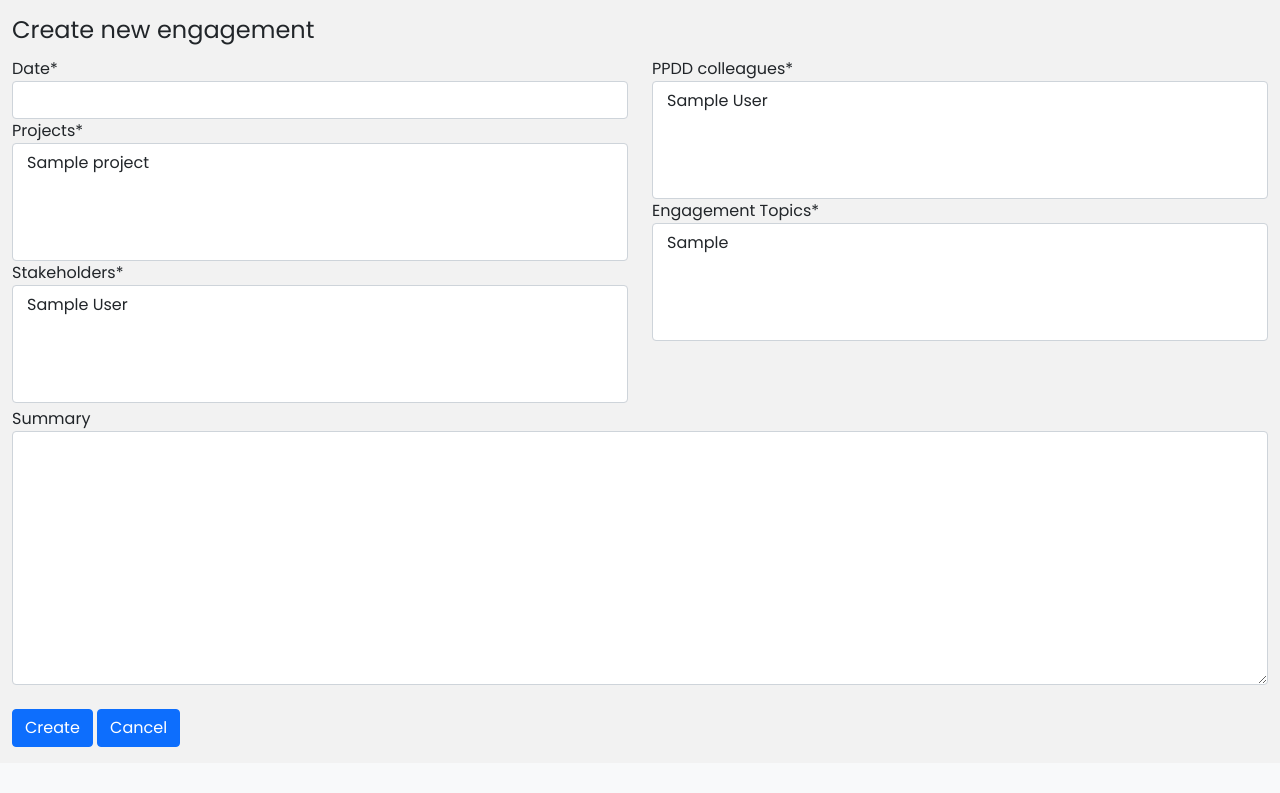
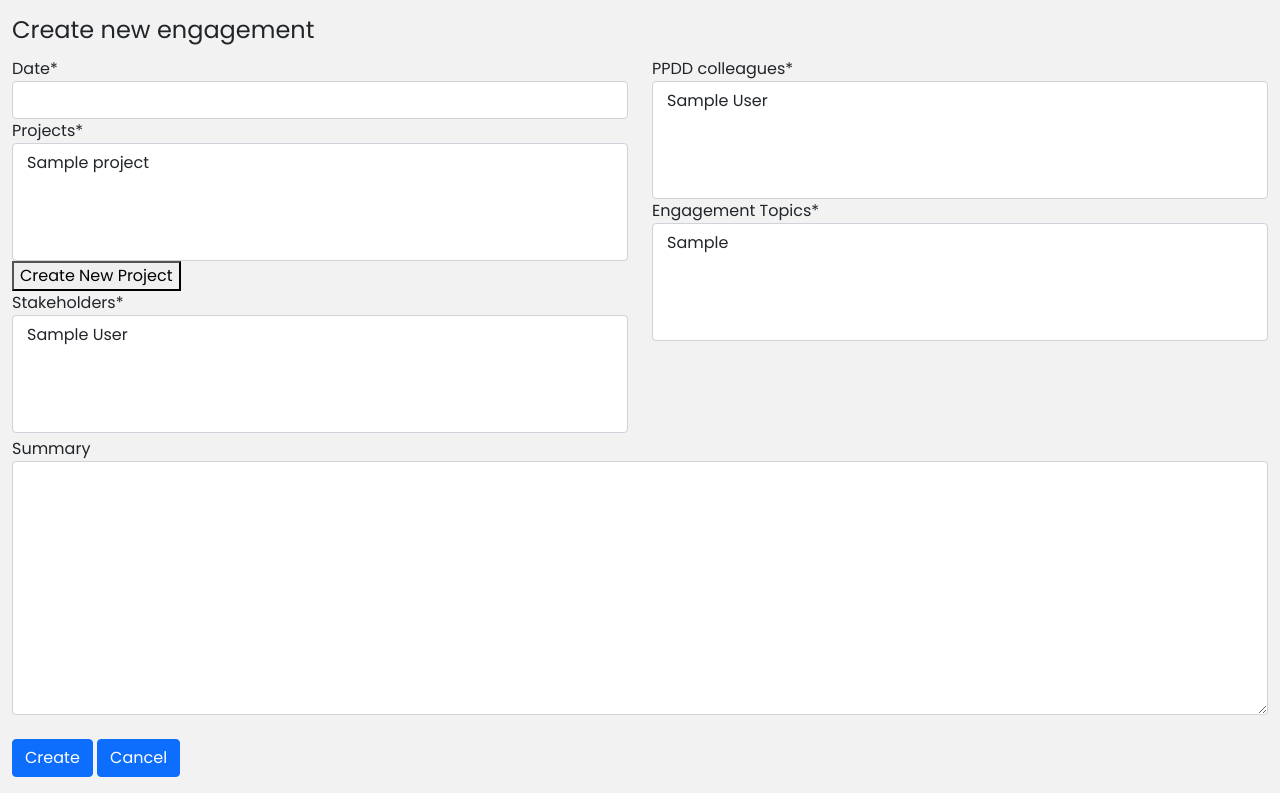
Before and after one commit to banillie/project_tracker, a Django app: page /engagements/create/ in a window 1280 px wide. Shown: the part 64-857 px from the top of the page. Before the commit the page ends 811 px from the top, so only its background shows below. Run offline with Django 3.2, Linux system fonts and the light colour scheme; a user stored in the database is signed in; tables that the repository leaves empty hold one stand-in row (values such as "Sample post"); parts of the project's set-up code (start-up, migrations or seed data) failed here and were passed over; some libraries are stand-ins or nearby versions.

Commit message:
htmx ajax call to add projects on fly in engagements form

```diff
--- a/engagements/forms.py
+++ b/engagements/forms.py
@@ -29,10 +29,6 @@ class EngagementForm(forms.ModelForm):
         widget=Select2Multiple(select2attrs={'width': '100%'}),
         label='Engagement Topics'
     )
-    # engagement_workstreams = forms.ModelMultipleChoiceField(
-    #     queryset=EngagementWorkStream.objects.all(),
-    #     widget=Select2Multiple(select2attrs={'width': '100%'}),
-    # )
     summary = forms.CharField(
         widget=forms.Textarea,
         required=False,
--- a/engagements/templates/engagements/engagement_create.html
+++ b/engagements/templates/engagements/engagement_create.html
@@ -24,7 +24,9 @@
                                     });
                                 });
                             </script>
-                            {{ form.projects|as_crispy_field }}
+
+                            {% include "engagements/partials/hx_create_project_partial.html" %}
+
                             {{ form.stakeholders|as_crispy_field }}
                         </div>
                         <div class="col-lg-6 col-md-6 col-sm-12 col-xs-12">
--- /dev/null
+++ b/engagements/templates/engagements/partials/hx_create_project_partial.html
@@ -0,0 +1,21 @@
+{% load crispy_forms_tags %}
+<div id="create-new-project-hx-container">
+    {{ form.projects|as_crispy_field }}
+    <button
+	hx-get="{{ hx_create_project_url }}"
+	hx-target="#create-project-modal"
+	hx-trigger="click"
+    hx-swap="innerHTML"
+	_="on htmx:afterOnLoad wait 10ms then add .show to #modal then add
+	.show to #modal-backdrop">
+       Create New Project
+    </button>
+ </div>
+
+<script type="text/javascript">
+    document.body.addEventListener('htmx:afterSettle', async (event) => {
+        // Call the initialization scripts here so they run when the DOM has settled after a swap
+        // In my case this was:
+        $('.django-select2').easy_select()
+    });
+</script>
--- a/engagements/urls.py
+++ b/engagements/urls.py
@@ -4,17 +4,17 @@ from .views import (
     engagement_list_view,
     engagement_detail_view,
     engagement_delete_view,
-    EngagementCreateView,
     EngagementUpdateView,
-    # engagement_create_view,
+    engagement_create_view,
+    engagement_create_project_hx_view,
 )
 
 app_name = "engagements"
 urlpatterns = [
     path("", engagement_list_view, name="engagement-list"),
-    # path("create/", engagement_create_view, name="engagement-create"),
-    path("create/", login_required(EngagementCreateView.as_view()), name="engagement-create"),
+    path("create/", engagement_create_view, name="engagement-create"),
     path("<int:id>/", engagement_detail_view, name="engagement-detail"),
     path("<int:id>/delete/", engagement_delete_view, name="engagement-delete"),
     path("<int:id>/update/", login_required(EngagementUpdateView.as_view()), name="engagement-update"),
+    path("create-new-project/", engagement_create_project_hx_view, name="hx-project-create")
 ]
--- a/engagements/views.py
+++ b/engagements/views.py
@@ -1,16 +1,16 @@
 from django.shortcuts import render, get_object_or_404, redirect
-from django.urls import reverse_lazy
+from django.urls import reverse
+from django.http import Http404
 from django.views.generic import UpdateView
-from django.views.generic.edit import CreateView
 from django.contrib.auth.decorators import login_required
 
 from rest_framework import generics
 
-from easy_select2 import select2_modelform
 from .models import Engagement, EngagementTopic
 from .forms import EngagementForm
 from .serializers import EngagementSerializer, EngagementTopicSerializer
 
+from projects.forms import ProjectForm
 
 class EngagementListAPIView(generics.ListAPIView):
     queryset = Engagement.objects.all()
@@ -22,33 +22,52 @@ class EngagementTopicListAPIView(generics.ListAPIView):
     serializer_class = EngagementTopicSerializer
 
 
-# @login_required
-# def engagement_create_view(request):
-#     form = EngagementForm(request.POST or None)
-#     context = {
-#         'form': form,
-#     }
-#     if form.is_valid():
-#         obj = form.save(commit=False)
-#         obj.user = request.user
-#         obj.save()
-#         return redirect(obj.get_absolute_url())
-#     return render(request, "engagements/engagement_create.html", context)
+@login_required
+def engagement_create_view(request):
+    form = EngagementForm(request.POST or None)
+    project_form = ProjectForm(request.POST or None)
+    context = {
+        "hx_create_project_url": reverse("engagements:hx-project-create"),
+        'form': form,
+        "project_form": project_form,
+    }
+    if form.is_valid():
+        form.instance.user = request.user
+        obj = form.save()
+        return redirect(obj.get_absolute_url())
+    return render(request, "engagements/engagement_create.html", context)
 
 
-class EngagementCreateView(CreateView):
-    model = Engagement
-    form_class = EngagementForm
-    # form_class = select2_modelform(Engagement, attrs={'width': '100%'})
-    # form_class = select2_modelform(Engagement, attrs={'class': 'form-control'})
-    # success_url = reverse_lazy('engagement-form')
-    template_name = "engagements/engagement_create.html"
+def engagement_create_project_hx_view(request):
 
-    def form_valid(self, form):
-        # return super().form_valid(form)
-        form.instance.user = self.request.user
-        form.save()
-        return super(EngagementCreateView, self).form_valid(form)
+    if not request.htmx:
+        return Http404
+
+    project_form = ProjectForm(request.POST or None)
+    context = {
+        "hx_create_project_url": reverse("engagements:hx-project-create"),
+        "project_form": project_form,
+    }
+    if project_form.is_valid():
+        project_form.save()
+        context["form"] = EngagementForm()
+        # context['constituencies'] = obj.constituency.get_queryset()
+        return render(request, "engagements/partials/hx_create_project_partial.html", context)
+    return render(request, "engagements/partials/hx_create_project_modal_form.html", context)
+
+# class EngagementCreateView(CreateView):
+#     model = Engagement
+#     form_class = EngagementForm
+#     # form_class = select2_modelform(Engagement, attrs={'width': '100%'})
+#     # form_class = select2_modelform(Engagement, attrs={'class': 'form-control'})
+#     # success_url = reverse_lazy('engagement-form')
+#     template_name = "engagements/engagement_create.html"
+#
+#     def form_valid(self, form):
+#         # return super().form_valid(form)
+#         form.instance.user = self.request.user
+#         form.save()
+#         return super(EngagementCreateView, self).form_valid(form)
 
 
 class EngagementUpdateView(UpdateView):
@@ -65,19 +84,6 @@ class EngagementUpdateView(UpdateView):
     def form_valid(self, form):
         print(form.cleaned_data)
         return super().form_valid(form)
-
-
-# @login_required
-# def engagement_create_view(request):
-#     form = EngagementForm(request.POST or None)
-#     # form = EngagementForm(request.POST or None)
-#     if form.is_valid():
-#         form.save()
-#         form = EngagementForm()
-#     context = {
-#         'form': form,
-#     }
-#     return render(request, "engagements/engagement_create.html", context)
 
 
 @login_required
@@ -109,20 +115,6 @@ def engagement_detail_view(request, id):
     return render(request, "engagements/engagement_detail.html", context)
 
 
-# @login_required
-# def engagement_update_view(request, id):
-#     obj = get_object_or_404(Engagement, id=id)
-#     form = EngagementForm(request.POST or None, instance=obj)
-#     if form.is_valid():
-#         form.save()
-#         # form.save_m2m()
-#         return redirect('../')
-#     context = {
-#         'form': form
-#     }
-#     return render(request, "engagements/engagement_create.html", context)
-
-
 def engagement_delete_view(request, id):
     obj = get_object_or_404(Engagement, id=id)
     queryset = obj.projects.get_queryset()
--- a/templates/base.html
+++ b/templates/base.html
@@ -59,6 +59,7 @@
     {% block content %}
 
     {% endblock %}
+    <div id="create-project-modal"></div>
 
     <!-- Option 1: Bootstrap Bundle with Popper -->
     <script src="https://cdn.jsdelivr.net/npm/bootstrap@5.1.3/dist/js/bootstrap.bundle.min.js" integrity="sha384-ka7Sk0Gln4gmtz2MlQnikT1wXgYsOg+OMhuP+IlRH9sENBO0LRn5q+8nbTov4+1p" crossorigin="anonymous"></script>
@@ -67,5 +68,11 @@
     <script type="text/javascript" src="{% static 'admin/js/jquery.init.js' %}"></script>
     {{ form.media.js }}
 
+    <script>
+        document.body.addEventListener("htmx:configRequest", (event)=>{
+            event.detail.headers['X-CSRFToken'] = '{{ csrf_token }}'
+        })
+    </script>
+
 </body>
 </html>
```
Also changed, not shown: engagements/templates/engagements/partials/hx_create_project_modal_form.html (added, +54 -0 lines).
